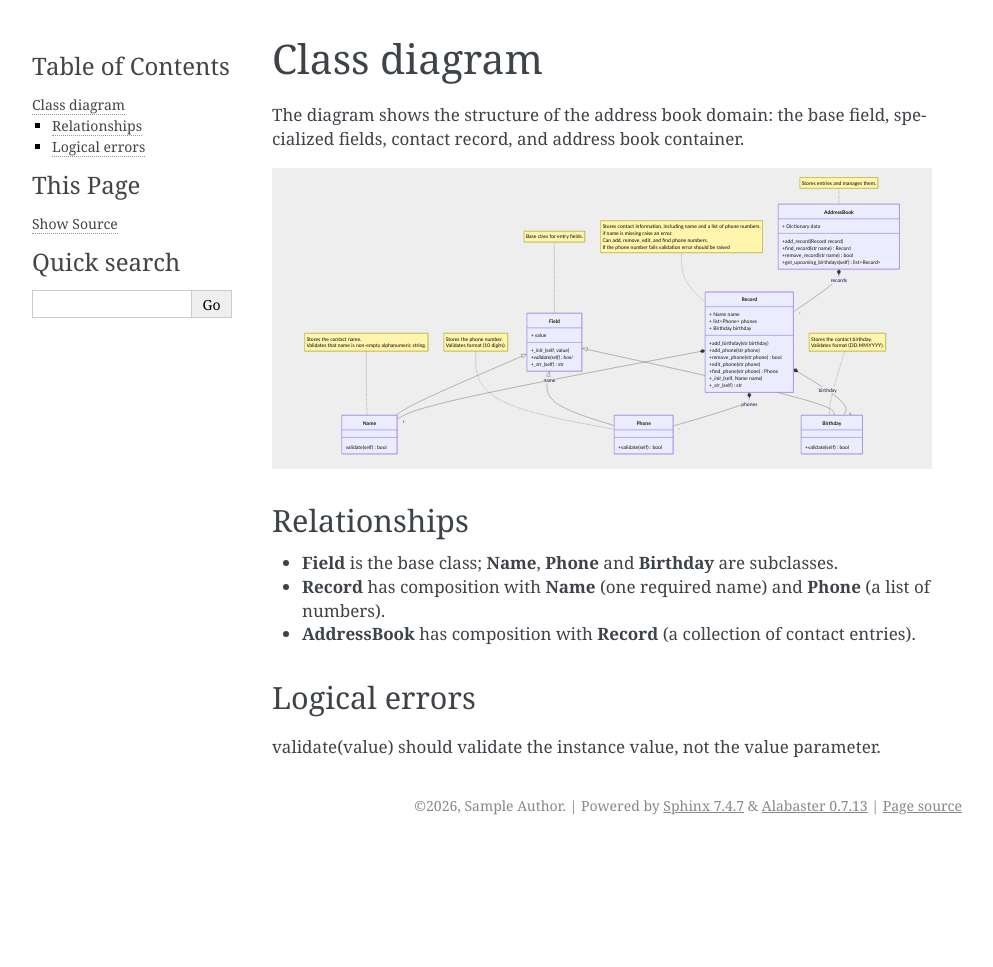
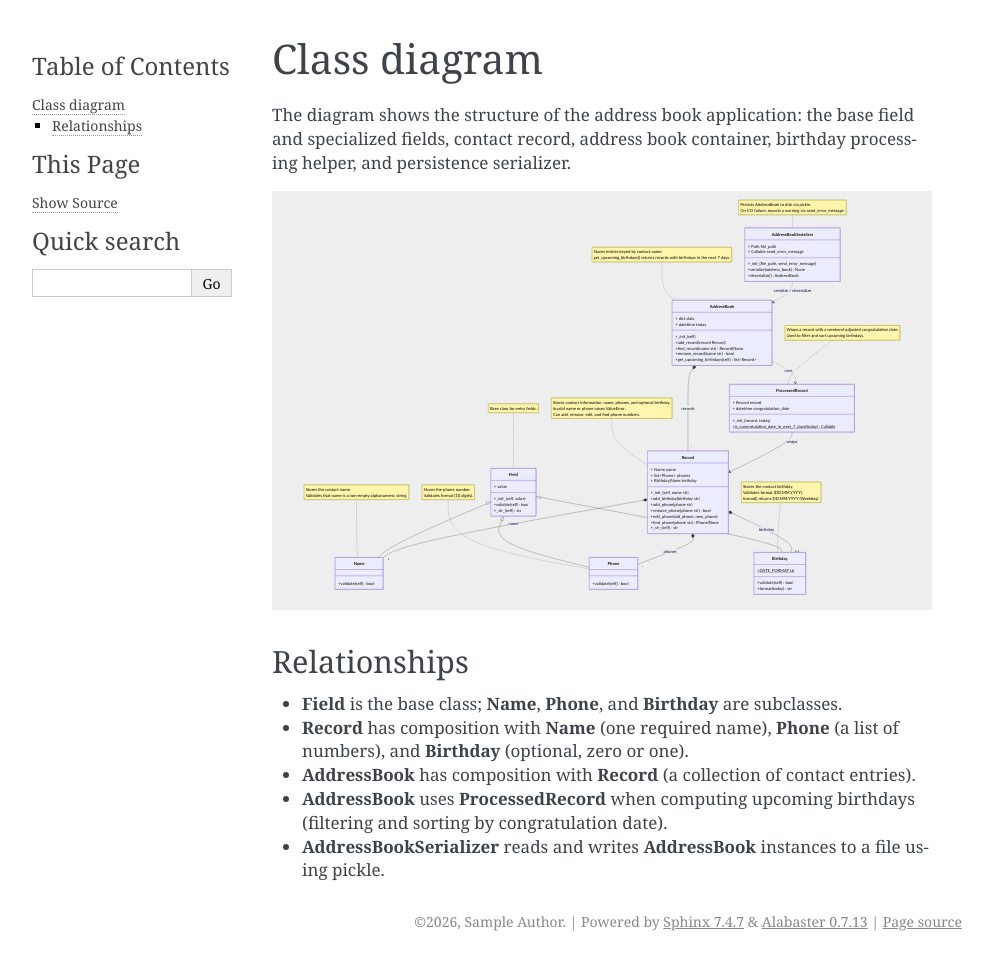
Before and after one commit to mykhailo-zhar/goit-pycore-hw-08, a Sphinx documentation site: the page built from docs/source/class-diagram.rst, in a window 1280 px wide. Shown: the whole page, without its empty margins (148-1141 px from the left). Built offline with Sphinx 7.4.7, drawn with Linux system fonts in a browser that asks for light colours; before the commit the page ends 900 px from its top, so only the background shows below that.

Commit message:
Fix-documentation-for-bot (#2)
* Add utility classes to diagram

* Add GWT to fields

* Add GWT to record, addressbook and serializer

* Ad GWT to parse_input function

* Add GWT to commands

* Add GWT to integration tests

* Add trailiing line after mermaid directive

```diff
--- a/docs/source/class-diagram.rst
+++ b/docs/source/class-diagram.rst
@@ -1,77 +1,101 @@
 Class diagram
 =============
 
-The diagram shows the structure of the address book domain: the base field, specialized fields,
-contact record, and address book container.
+The diagram shows the structure of the address book application: the base field and specialized
+fields, contact record, address book container, birthday processing helper, and persistence
+serializer.
 
 .. mermaid::
 
   classDiagram
-  direction TB
+    direction TB
 
-  class Field {
-    + value
-    +\__init__(self, value)
-    +validate(self) bool*
-    +\__str__(self) str
-  }
+    class Field {
+      + value
+      +\__init__(self, value)
+      +validate(self) bool*
+      +\__str__(self) str
+    }
 
-  class Name {
-    validate(self) bool
-  }
-  class Phone {
-    +validate(self) bool
-  }
-  class Birthday {
-    +validate(self) bool
-  }
-  class Record {
-    + Name name
-    + list~Phone~ phones
-    + Birthday birthday
+    class Name {
+      +validate(self) bool
+    }
+    class Phone {
+      +validate(self) bool
+    }
+    class Birthday {
+      +DATE_FORMAT str$
+      +validate(self) bool
+      +format(today) str
+    }
+    class Record {
+      + Name name
+      + list~Phone~ phones
+      + Birthday|None birthday
 
-    +add_birthday(str birthday)
-    +add_phone(str phone)
-    +remove_phone(str phone) bool
-    +edit_phone(str phone)
-    +find_phone(str phone) Phone
-    +\__init__(self, Name name)
-    +\__str__(self) str
-  }
-  class AddressBook {
-    + Dictionary data
-    +add_record(Record record)
-    +find_record(str name) Record
-    +remove_record(str name) bool
+      +\__init__(self, name str)
+      +add_birthday(birthday str)
+      +add_phone(phone str)
+      +remove_phone(phone str) bool
+      +edit_phone(old_phone, new_phone)
+      +find_phone(phone str) Phone|None
+      +\__str__(self) str
+    }
+    class AddressBook {
+      + dict data
+      + datetime today
 
-    +get_upcoming_birthdays(self) list~Record~
-  }
+      +\__init__(self)
+      +add_record(record Record)
+      +find_record(name str) Record|None
+      +remove_record(name str) bool
+      +get_upcoming_birthdays(self) list~Record~
+    }
+    class ProcessedRecord {
+      + Record record
+      + datetime congratulation_date
 
-  Field <|-- Name
-  Field <|-- Phone
-  Field <|-- Birthday
+      +\__init__(record, today)
+      +is_congratulation_date_in_next_7_days(today)$ Callable
+    }
+    class AddressBookSerializer {
+      + Path file_path
+      + Callable send_error_message
 
-  Record *-- "1" Name : name
-  Record *-- "*" Phone : phones
-  Record *-- "1" Birthday : birthday
+      +\__init__(file_path, send_error_message)
+      +serialize(address_book) None
+      +deserialize() AddressBook
+    }
 
-  AddressBook *-- "*" Record : records
+    Field <|-- Name
+    Field <|-- Phone
+    Field <|-- Birthday
 
-  note for Field "Base class for entry fields."
-  note for Birthday "Stores the contact birthday. <br/> Validates format (DD.MM.YYYY)."
-  note for Name "Stores the contact name. <br/> Validates that name is non-empty alphanumeric string."
-  note for Phone "Stores the phone number. <br/> Validates format (10 digits)."
-  note for Record "Stores contact information, including name and a list of phone numbers. <br/> if name is missing raise an error. <br/> Can add, remove, edit, and find phone numbers. <br/> If the phone number fails validation error should be raised"
-  note for AddressBook "Stores entries and manages them."
+    Record *-- "1" Name : name
+    Record *-- "*" Phone : phones
+    Record *-- "0..1" Birthday : birthday
 
+    AddressBook *-- "*" Record : records
+    AddressBook ..> ProcessedRecord : uses
+    ProcessedRecord --> Record : wraps
+
+    AddressBookSerializer ..> AddressBook : serialize / deserialize
+
+    note for Field "Base class for entry fields."
+    note for Birthday "Stores the contact birthday. <br/> Validates format (DD.MM.YYYY). <br/> format() returns DD.MM.YYYY (Weekday)."
+    note for Name "Stores the contact name. <br/> Validates that name is a non-empty alphanumeric string."
+    note for Phone "Stores the phone number. <br/> Validates format (10 digits)."
+    note for Record "Stores contact information: name, phones, and optional birthday. <br/> Invalid name or phone raises ValueError. <br/> Can add, remove, edit, and find phone numbers."
+    note for AddressBook "Stores entries keyed by contact name. <br/> get_upcoming_birthdays() returns records with birthdays in the next 7 days."
+    note for ProcessedRecord "Wraps a record with a weekend-adjusted congratulation date. <br/> Used to filter and sort upcoming birthdays."
+    note for AddressBookSerializer "Persists AddressBook to disk via pickle. <br/> On I/O failure, reports a warning via send_error_message."
 Relationships
 -------------
 
-* **Field** is the base class; **Name**, **Phone** and **Birthday** are subclasses.
-* **Record** has composition with **Name** (one required name) and **Phone** (a list of numbers).
+* **Field** is the base class; **Name**, **Phone**, and **Birthday** are subclasses.
+* **Record** has composition with **Name** (one required name), **Phone** (a list of numbers),
+  and **Birthday** (optional, zero or one).
 * **AddressBook** has composition with **Record** (a collection of contact entries).
-
-Logical errors
---------------
-
-validate(value) should validate the instance value, not the value parameter.
+* **AddressBook** uses **ProcessedRecord** when computing upcoming birthdays (filtering and
+  sorting by congratulation date).
+* **AddressBookSerializer** reads and writes **AddressBook** instances to a file using pickle.
```
Also changed, not shown: 18 other files.
